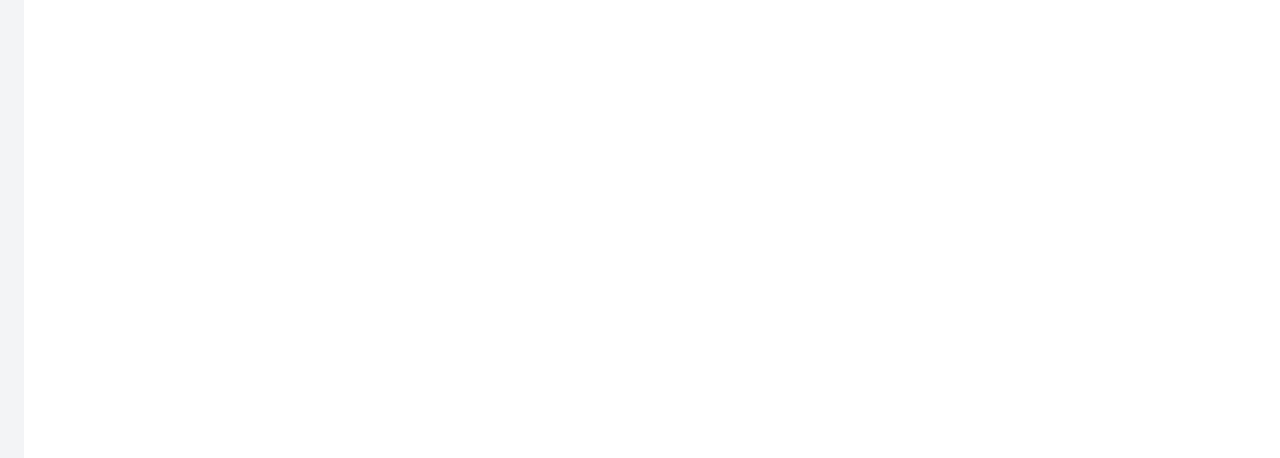
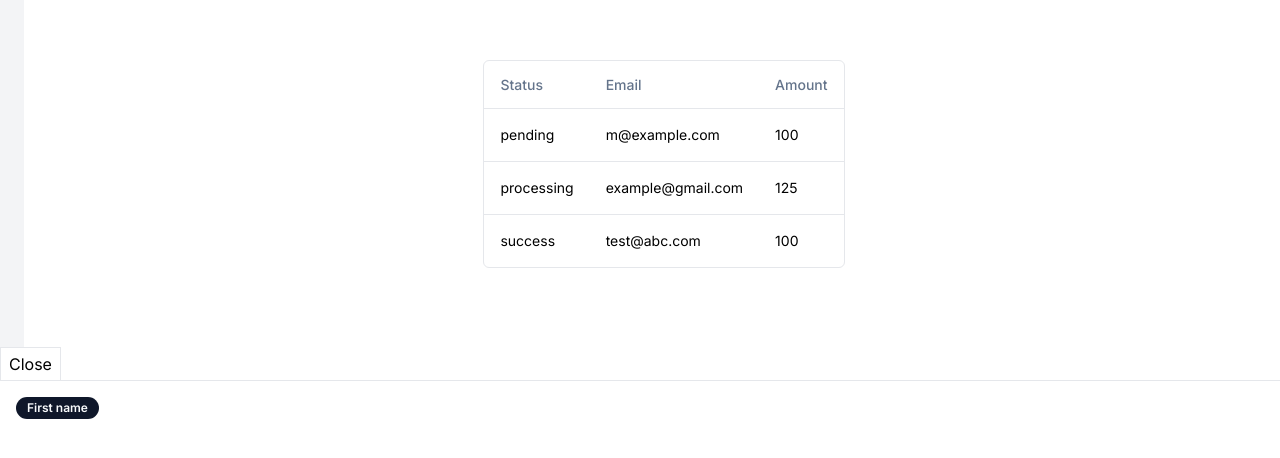
Before and after one commit to eugenechantk/visual-backend, a Next.js app: page / in a window 1280 px wide. Shown: the part 220-678 px from the top of the page. Built offline with nearby package versions, Linux system fonts and the light colour scheme.

Commit message:
render table and database panel on index

```diff
--- a/pages/index.tsx
+++ b/pages/index.tsx
@@ -1,18 +1,60 @@
-import Image from 'next/image'
-import { Inter } from 'next/font/google'
+import Image from "next/image";
+import { Inter } from "next/font/google";
 
-const inter = Inter({ subsets: ['latin'] })
+import DatabasePanelContainer from "@/components/DatabasePanel/DatabasePanelContainer";
+import { DndProvider, useDrop } from "react-dnd";
+import { HTML5Backend } from "react-dnd-html5-backend";
+import { BuilderTable } from "@/components/BuilderTable/BuilderTable";
+import { useCallback } from "react";
+import { columns } from "@/components/BuilderTable/BuilderColumn";
+
+const inter = Inter({ subsets: ["latin"] });
+
+export const ItemTypes = {
+  FIELD_TAGS: "field-tags",
+};
+
+type Payment = {
+  id: string;
+  amount: number;
+  status: "pending" | "processing" | "success" | "failed";
+  email: string;
+};
+
+export const payments: Payment[] = [
+  {
+    id: "728ed52f",
+    amount: 100,
+    status: "pending",
+    email: "m@example.com",
+  },
+  {
+    id: "489e1d42",
+    amount: 125,
+    status: "processing",
+    email: "example@gmail.com",
+  },
+  {
+    id: "0d9d731b",
+    amount: 100,
+    status: "success",
+    email: "test@abc.com",
+  },
+];
 
 export default function Home() {
   return (
+    <DndProvider backend={HTML5Backend}>
       <main
         className={`min-h-screen ${inter.className} bg-gray-100 overflow-scroll`}
       >
         {/* CANVAS */}
-      <div className='w-[1280px] min-h-[720px] bg-white m-6'>
-
+        <div className="w-[1280px] min-h-[720px] bg-white m-6 flex flex-col items-center justify-center">
+          <BuilderTable columns={columns} data={payments}/>
         </div>
         {/* DATA POPUP */}
+        <DatabasePanelContainer />
       </main>
-  )
+    </DndProvider>
+  );
 }
```
Lines whose indentation alone changed are shown as unchanged.
